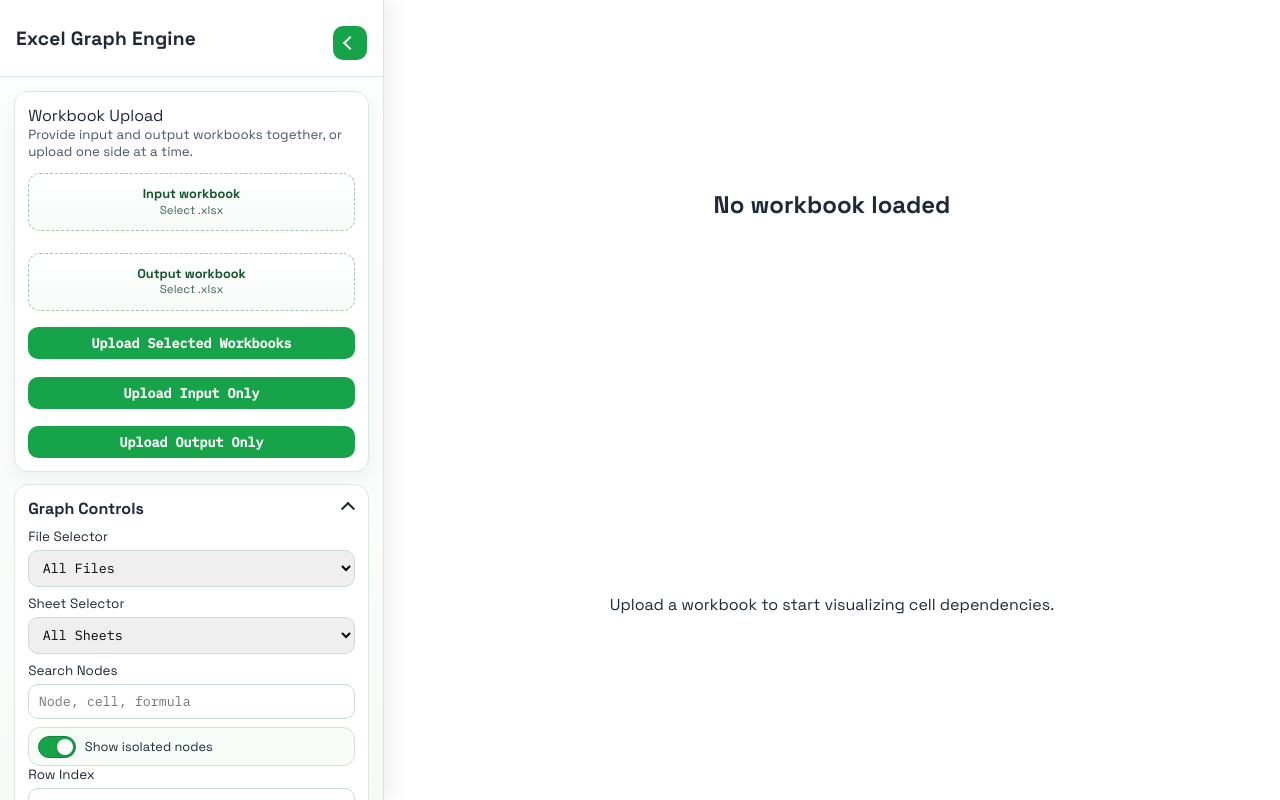
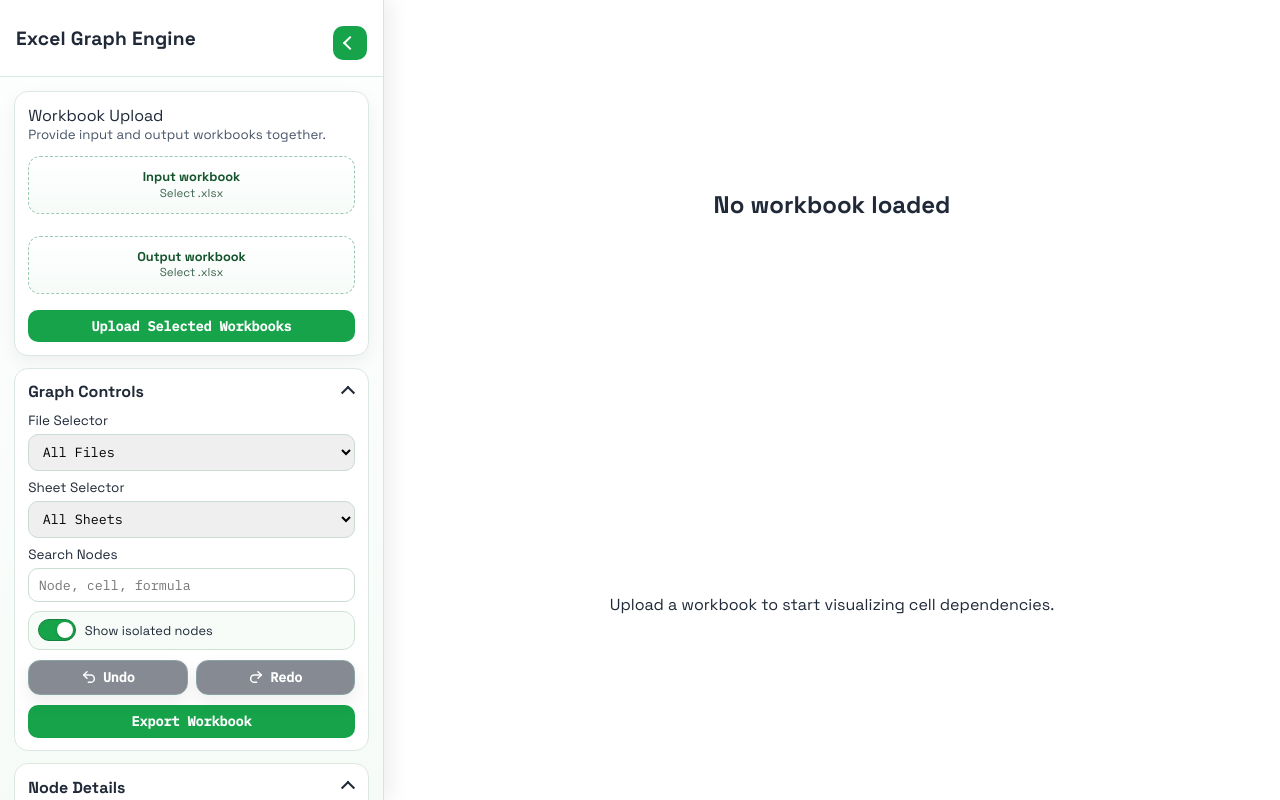
Before and after one commit to SurajSG23/Excel-Graph-Engine, a React (Vite) app in the folder frontend/: page / in a window 1280 px wide. Built offline with nearby package versions, Linux system fonts and the light colour scheme.

Commit message:
Add lucide-react dependency and update UI components: refactor TopBar for icon-based undo/redo actions and simplify UploadCard to support only paired uploads.

```diff
--- a/frontend/package.json
+++ b/frontend/package.json
@@ -12,6 +12,7 @@
     "@xyflow/react": "^12.4.4",
     "axios": "^1.8.2",
     "dagre": "^0.8.5",
+    "lucide-react": "^1.0.1",
     "react": "^19.0.0",
     "react-dom": "^19.0.0",
     "zustand": "^5.0.3"
--- a/frontend/src/components/TopBar.tsx
+++ b/frontend/src/components/TopBar.tsx
@@ -1,5 +1,6 @@
 import { useWorkbookStore } from "../store/workbookStore";
-import { useMemo, useState } from "react";
+import { useMemo } from "react";
+import { Redo2, Undo2 } from "lucide-react";
 
 export function TopBar() {
   const workbook = useWorkbookStore((s) => s.workbook);
@@ -15,33 +16,9 @@
   const setShowZeroDependencyNodes = useWorkbookStore(
     (s) => s.setShowZeroDependencyNodes,
   );
-  const applyOperations = useWorkbookStore((s) => s.applyOperations);
   const undo = useWorkbookStore((s) => s.undo);
   const redo = useWorkbookStore((s) => s.redo);
   const triggerExport = useWorkbookStore((s) => s.triggerExport);
-  const [rowIndex, setRowIndex] = useState("1");
-  const [colIndex, setColIndex] = useState("1");
-  const [newSheetName, setNewSheetName] = useState("NewSheet");
-  const [renameSheetName, setRenameSheetName] = useState("RenamedSheet");
-
-  const activeFile = selectedFile === "ALL" ? workbook?.files[0]?.fileName : selectedFile;
-  const activeSheet = useMemo(() => {
-    if (!workbook) {
-      return undefined;
-    }
-
-    if (selectedSheet !== "ALL") {
-      return selectedSheet.split("::")[1];
-    }
-
-    if (!activeFile) {
-      return undefined;
-    }
-
-    const file = workbook.files.find((entry) => entry.fileName === activeFile);
-    return file?.sheets[0];
-  }, [workbook, selectedSheet, activeFile]);
-
   const sheets = workbook
     ? selectedFile === "ALL"
       ? workbook.files.flatMap((file) => file.sheets.map((sheet) => `${file.fileName}::${sheet}`))
@@ -99,125 +76,32 @@
           </label>
         </div>
 
-        <div className="toolbar-group">
-          <label>
-            Row Index
-            <input value={rowIndex} onChange={(e) => setRowIndex(e.target.value)} placeholder="1" />
-          </label>
-          <label>
-            Column Index
-            <input value={colIndex} onChange={(e) => setColIndex(e.target.value)} placeholder="1" />
-          </label>
+
+
+
+
+        <div className="toolbar-group toolbar-inline-actions">
           <button
             type="button"
-            disabled={!activeFile || !activeSheet}
-            onClick={() =>
-              applyOperations(
-                [{ type: "INSERT_ROW", fileName: activeFile!, sheet: activeSheet!, index: Number(rowIndex) || 1 }],
-                "Insert row"
-              )
-            }
+            className="toolbar-icon-button"
+            onClick={() => undo()}
+            disabled={!workbook}
+            aria-label="Undo"
+            title="Undo"
           >
-            Insert Row
+            <Undo2 size={16} strokeWidth={2.2} aria-hidden="true" />
+            <span>Undo</span>
           </button>
           <button
             type="button"
-            disabled={!activeFile || !activeSheet}
-            onClick={() =>
-              applyOperations(
-                [{ type: "DELETE_ROW", fileName: activeFile!, sheet: activeSheet!, index: Number(rowIndex) || 1 }],
-                "Delete row"
-              )
-            }
+            className="toolbar-icon-button"
+            onClick={() => redo()}
+            disabled={!workbook}
+            aria-label="Redo"
+            title="Redo"
           >
-            Delete Row
-          </button>
-          <button
-            type="button"
-            disabled={!activeFile || !activeSheet}
-            onClick={() =>
-              applyOperations(
-                [{ type: "INSERT_COLUMN", fileName: activeFile!, sheet: activeSheet!, index: Number(colIndex) || 1 }],
-                "Insert column"
-              )
-            }
-          >
-            Insert Column
-          </button>
-          <button
-            type="button"
-            disabled={!activeFile || !activeSheet}
-            onClick={() =>
-              applyOperations(
-                [{ type: "DELETE_COLUMN", fileName: activeFile!, sheet: activeSheet!, index: Number(colIndex) || 1 }],
-                "Delete column"
-              )
-            }
-          >
-            Delete Column
-          </button>
-        </div>
-
-        <div className="toolbar-group">
-          <label>
-            New Sheet Name
-            <input value={newSheetName} onChange={(e) => setNewSheetName(e.target.value)} />
-          </label>
-          <button
-            type="button"
-            disabled={!activeFile || !newSheetName.trim()}
-            onClick={() =>
-              applyOperations(
-                [{ type: "ADD_SHEET", fileName: activeFile!, sheet: newSheetName.trim() }],
-                "Add sheet"
-              )
-            }
-          >
-            Add Sheet
-          </button>
-          <label>
-            Rename Active Sheet To
-            <input value={renameSheetName} onChange={(e) => setRenameSheetName(e.target.value)} />
-          </label>
-          <button
-            type="button"
-            disabled={!activeFile || !activeSheet || !renameSheetName.trim()}
-            onClick={() =>
-              applyOperations(
-                [
-                  {
-                    type: "RENAME_SHEET",
-                    fileName: activeFile!,
-                    fromSheet: activeSheet!,
-                    toSheet: renameSheetName.trim()
-                  }
-                ],
-                "Rename sheet"
-              )
-            }
-          >
-            Rename Sheet
-          </button>
-          <button
-            type="button"
-            disabled={!activeFile || !activeSheet}
-            onClick={() =>
-              applyOperations(
-                [{ type: "DELETE_SHEET", fileName: activeFile!, sheet: activeSheet! }],
-                "Delete sheet"
-              )
-            }
-          >
-            Delete Sheet
-          </button>
-        </div>
-
-        <div className="toolbar-group">
-          <button type="button" onClick={() => undo()} disabled={!workbook}>
-            Undo
-          </button>
-          <button type="button" onClick={() => redo()} disabled={!workbook}>
-            Redo
+            <Redo2 size={16} strokeWidth={2.2} aria-hidden="true" />
+            <span>Redo</span>
           </button>
         </div>
 
--- a/frontend/src/components/UploadCard.tsx
+++ b/frontend/src/components/UploadCard.tsx
@@ -25,19 +25,12 @@
     await uploadFiles({ inputFile, outputFile });
   };
 
-  const onUploadLabeled = async (role: "input" | "output"): Promise<void> => {
-    const file = role === "input" ? inputFile : outputFile;
-    if (!file) {
-      return;
-    }
-
-    await uploadFiles({ labeledFile: file, role });
-  };
+  // single-file labeled uploads removed; only paired upload is supported now
 
   return (
     <section className="upload-card panel">
       <summary>Workbook Upload</summary>
-      <p>Provide input and output workbooks together, or upload one side at a time.</p>
+      <p>Provide input and output workbooks together.</p>
 
       <div className="upload-grid">
         <label className={`upload-dropzone ${loading ? "is-loading" : ""}`}>
@@ -73,12 +66,6 @@
         <button type="button" onClick={onUploadPair} disabled={loading || (!inputFile && !outputFile)}>
           {loading ? "Processing..." : "Upload Selected Workbooks"}
         </button>
-        <button type="button" onClick={() => onUploadLabeled("input")} disabled={loading || !inputFile}>
-          Upload Input Only
-        </button>
-        <button type="button" onClick={() => onUploadLabeled("output")} disabled={loading || !outputFile}>
-          Upload Output Only
-        </button>
       </div>
     </section>
   );
--- a/frontend/src/styles.css
+++ b/frontend/src/styles.css
@@ -271,6 +271,47 @@
   display: grid;
   gap: 0.55rem;
   align-items: stretch;
+}
+
+.toolbar-inline-actions {
+  display: flex;
+  flex-direction: row;
+  gap: 0.5rem;
+  align-items: center;
+}
+
+.toolbar-icon-button {
+  width: auto;
+  min-width: 96px;
+  display: inline-flex;
+  align-items: center;
+  justify-content: center;
+  gap: 0.38rem;
+  padding: 0.55rem 0.78rem;
+  border-radius: 12px;
+  border: 1px solid #134e4a;
+  background: linear-gradient(180deg, #0f172a, #111827);
+  color: #ffffff;
+  box-shadow: 0 8px 18px rgba(15, 23, 42, 0.14);
+}
+
+.toolbar-icon-button svg {
+  flex: 0 0 auto;
+  color: currentColor;
+}
+
+.toolbar-icon-button span {
+  line-height: 1;
+  white-space: nowrap;
+}
+
+.toolbar-icon-button:hover:not(:disabled) {
+  filter: brightness(1.06);
+}
+
+.toolbar-icon-button:disabled {
+  opacity: 0.5;
+  cursor: not-allowed;
 }
 
 .topbar label {
```
Also changed, not shown: 1 other file (tests, documents, lock files or other folders).
